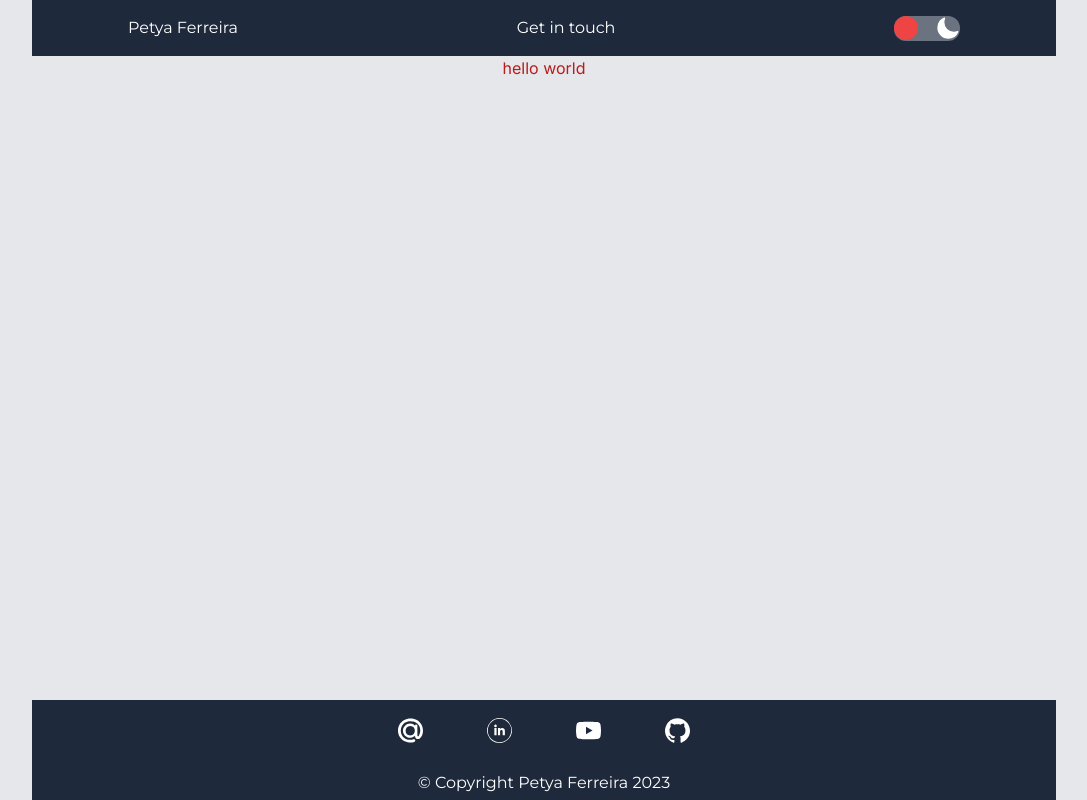
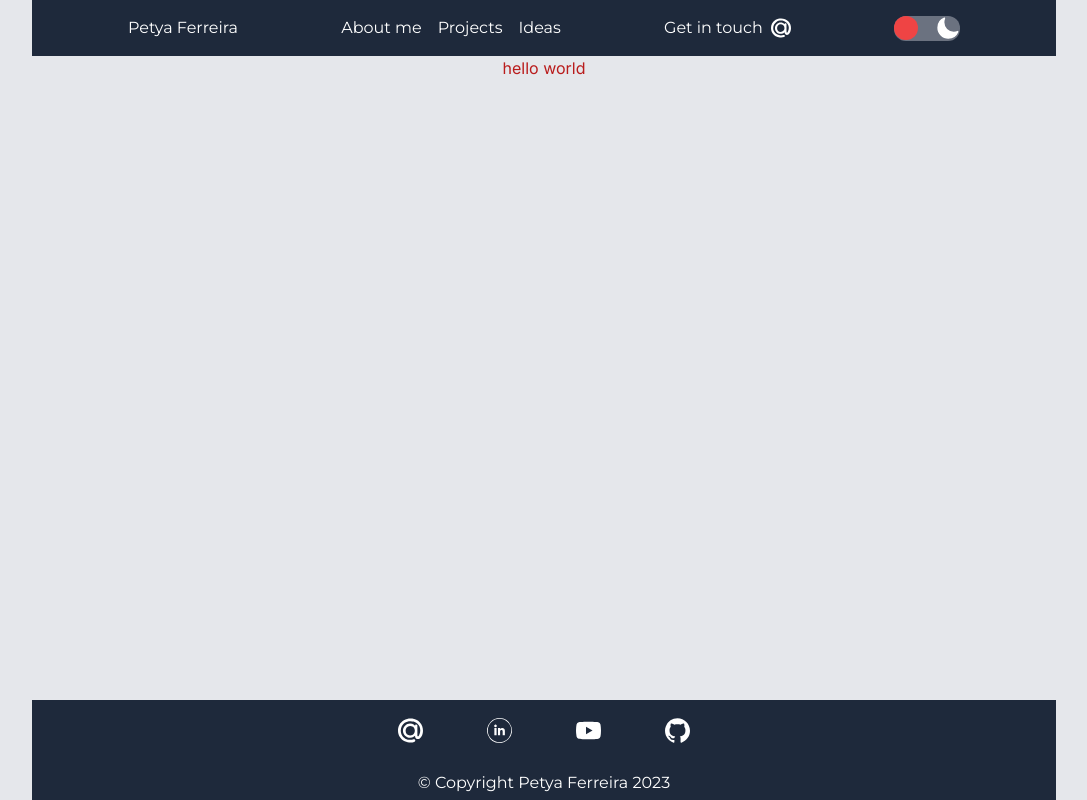
Before and after one commit to PetyaFerreiraDeveloper/portfolio-petya, a Next.js app: page / in a window 1280 px wide. Shown: the whole page, without its empty margins (96-1183 px from the left). Built offline with nearby package versions, Linux system fonts and the light colour scheme.

Commit message:
add Menu

```diff
--- a/components/common/header/BurgerMenu.tsx
+++ b/components/common/header/BurgerMenu.tsx
@@ -1,7 +1,7 @@
 import CloseIcon from "@/components/svgs/CloseIcon";
-import Link from "next/link";
 import React from "react";
 import SocialMedia from "../social-media/SocialMedia";
+import Menu from "./Menu";
 
 interface Props {
   className: string;
@@ -28,17 +28,7 @@ const BurgerMenu = ({ className }: Props) => {
           height={"25"}
           className="flex justify-between py-4 px-8"
         />
-        <ul className="py-4 px-8 flex flex-col gap-4">
-          <li>
-            <Link href="/about" className="py-4">About me</Link>
-          </li>
-          <li>
-            <Link href="/projects" className="py-4">Projects</Link>
-          </li>
-          <li>
-            <Link href="/future-projects" className="py-4">Future projects and ideas</Link>
-          </li>
-        </ul>
+        <Menu className={"py-4 px-8 flex flex-col gap-4"} />
       </nav>
     </div>
   );
--- a/components/common/header/HeaderContainer.tsx
+++ b/components/common/header/HeaderContainer.tsx
@@ -1,10 +1,11 @@
 import React, { useState } from "react";
 
 import Link from "next/link";
-import SocialMedia from "../social-media/SocialMedia";
 import BurgerIcon from "@/components/svgs/BurgerIcon";
 import SideNavigation from "./SideNavigation";
 import DarkModeToggle from "./DarkModeToggle";
+import Menu from "./Menu";
+import EmailIcon from "@/components/svgs/EmailIcon";
 
 const HeaderContainer = () => {
   const [openMenu, setOpenMenu] = useState(true);
@@ -15,11 +16,15 @@ const HeaderContainer = () => {
         <Link href={"/"} className="py-4">
           {"Petya Ferreira"}
         </Link>
+        <Menu className={'flex gap-4'}/>
         <Link
           href={"mailto:petianaidenova@gmail.com"}
-          className="hidden md:flex"
+          className="hidden md:flex items-center gap-2"
         >
+          <>
           {"Get in touch"}
+          <EmailIcon width={"20"} height={"20"} fill={'white'}/>
+          </>
         </Link>
         <div className="flex items-center gap-10">
           <DarkModeToggle />
--- /dev/null
+++ b/components/common/header/Menu.tsx
@@ -0,0 +1,30 @@
+import Link from "next/link";
+import React from "react";
+
+interface Props {
+  className: string;
+}
+
+const Menu = ({className}: Props) => {
+  return (
+    <ul className={className}>
+      <li>
+        <Link href="/about" className="py-4">
+          About me
+        </Link>
+      </li>
+      <li>
+        <Link href="/projects" className="py-4">
+          Projects
+        </Link>
+      </li>
+      <li>
+        <Link href="/ideas" className="py-4">
+          Ideas
+        </Link>
+      </li>
+    </ul>
+  );
+};
+
+export default Menu;
```
Also changed, not shown: pages/ideas.tsx (renamed from pages/future-projects.tsx).
